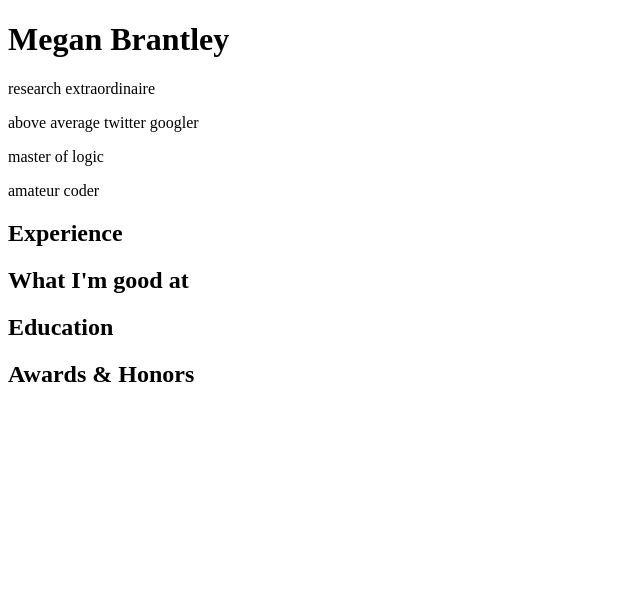
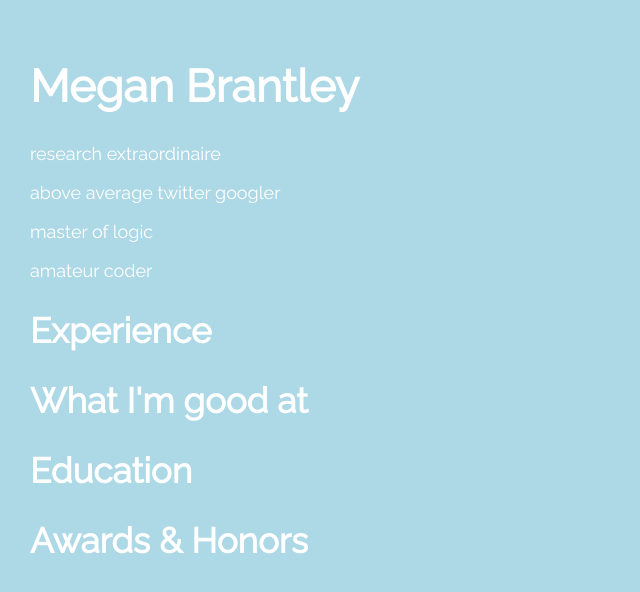
Before and after one commit to mebrantley1/CodeLou3, a plain HTML site: page index.html in a window 1280 px wide. Shown: the whole page, without its empty margins (0-640 px from the left). Drawn offline with Linux system fonts and the light colour scheme.

Commit message:
put basic html and css files in place. background is now blue, added in font family from googlefonts.

```diff
--- a/css/main.css
+++ b/css/main.css
@@ -0,0 +1,26 @@
+/* -----------------------
+Base styles
+------------------------*/
+body {
+	margin: 15px;
+	padding: 15px;
+	background-color: lightblue;
+	font-family: 'Raleway', sans-serif;
+}
+
+h1 {
+    color: white;
+		font-size: 45px;
+}
+
+h2
+{
+    color: white;
+		font-size: 35px;
+}
+
+p {
+    color: white;
+		font-size: 18px;
+
+}
--- a/index.html
+++ b/index.html
@@ -1,6 +1,7 @@
 <!DOCTYPE html>
 <html>
 <head>
+    <link href="https://fonts.googleapis.com/css?family=Raleway" rel="stylesheet">
     <link rel="stylesheet" href="css/main.css">
     <title>Megan Brantley Professional Portfolio</title>
 </head>
```
